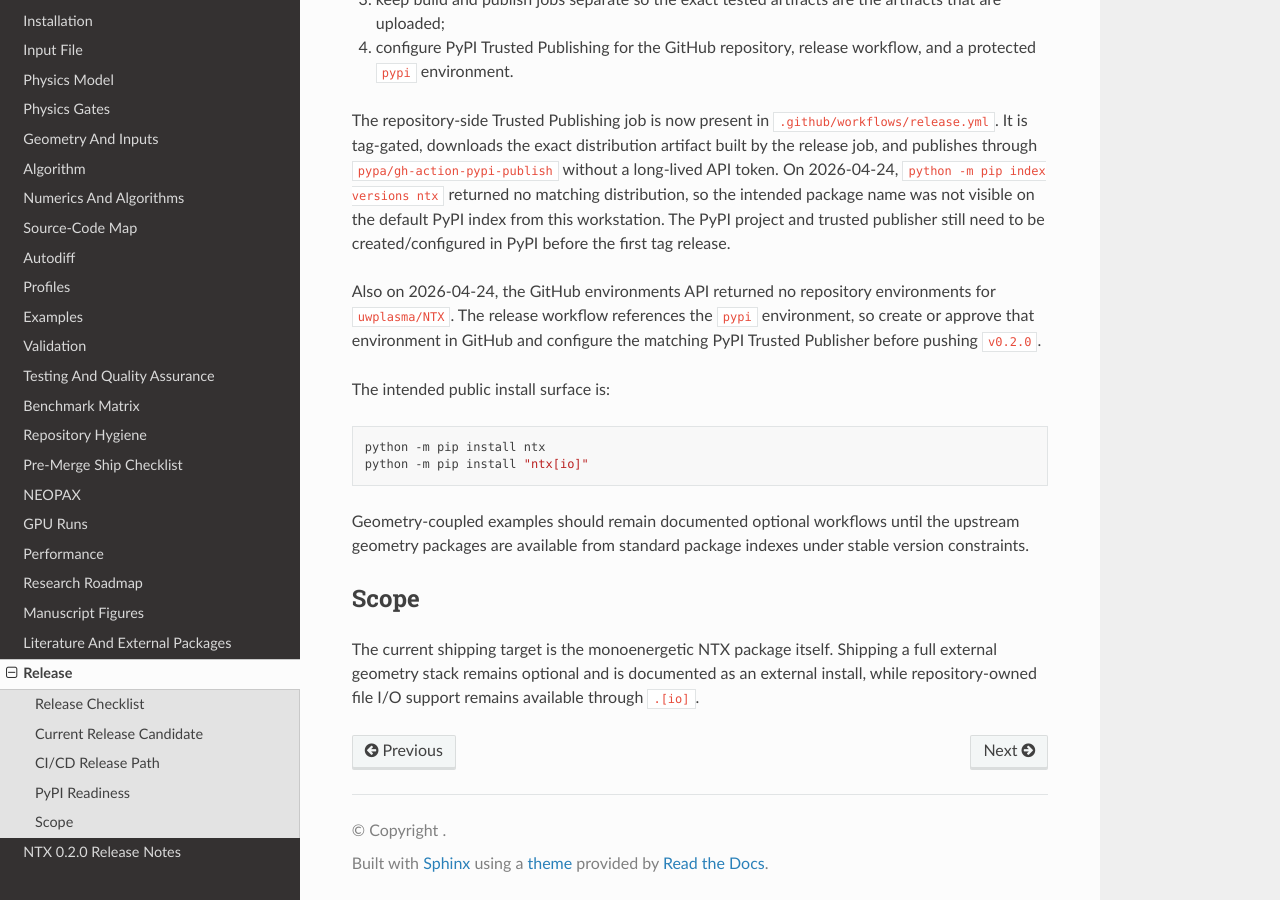
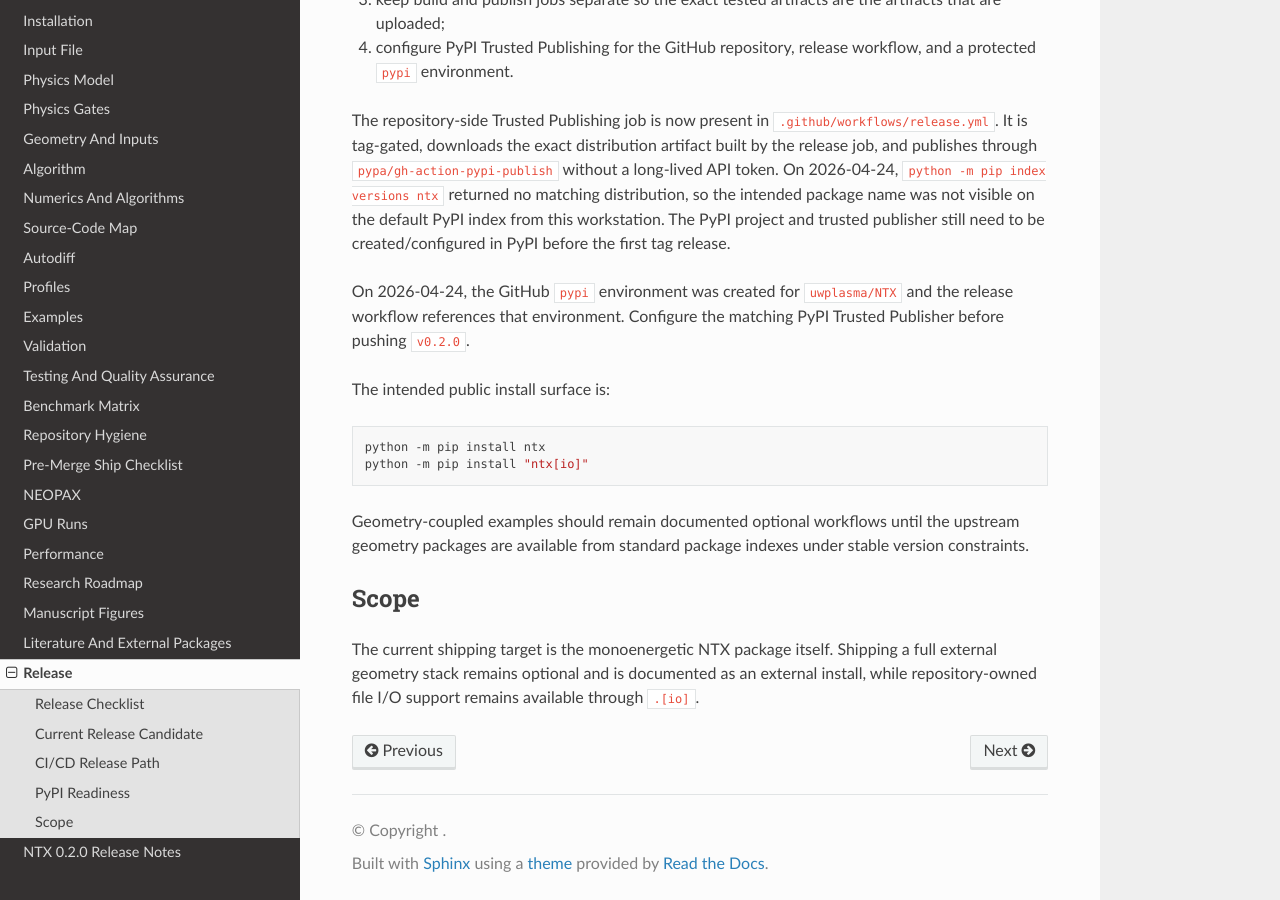
Before and after one commit to uwplasma/NTX, a Sphinx documentation site: the page built from docs/release.md, in a window 1280 px wide and 900 px high, scrolled down 1867 px. Built offline with Sphinx 7.4.7 and the Read the Docs theme 3.1.0, drawn with Linux system fonts in a browser that asks for light colours.

Commit message:
Document PyPI environment setup

```diff
--- a/docs/release.md
+++ b/docs/release.md
@@ -99,10 +99,9 @@ distribution, so the intended package name was not visible on the default PyPI
 index from this workstation. The PyPI project and trusted publisher still need
 to be created/configured in PyPI before the first tag release.
 
-Also on 2026-04-24, the GitHub environments API returned no repository
-environments for `uwplasma/NTX`. The release workflow references the `pypi`
-environment, so create or approve that environment in GitHub and configure the
-matching PyPI Trusted Publisher before pushing `v0.2.0`.
+On 2026-04-24, the GitHub `pypi` environment was created for `uwplasma/NTX`
+and the release workflow references that environment. Configure the matching
+PyPI Trusted Publisher before pushing `v0.2.0`.
 
 The intended public install surface is:
 
```
Also changed, not shown: docs/ship-checklist.md (+5 -5 lines).
